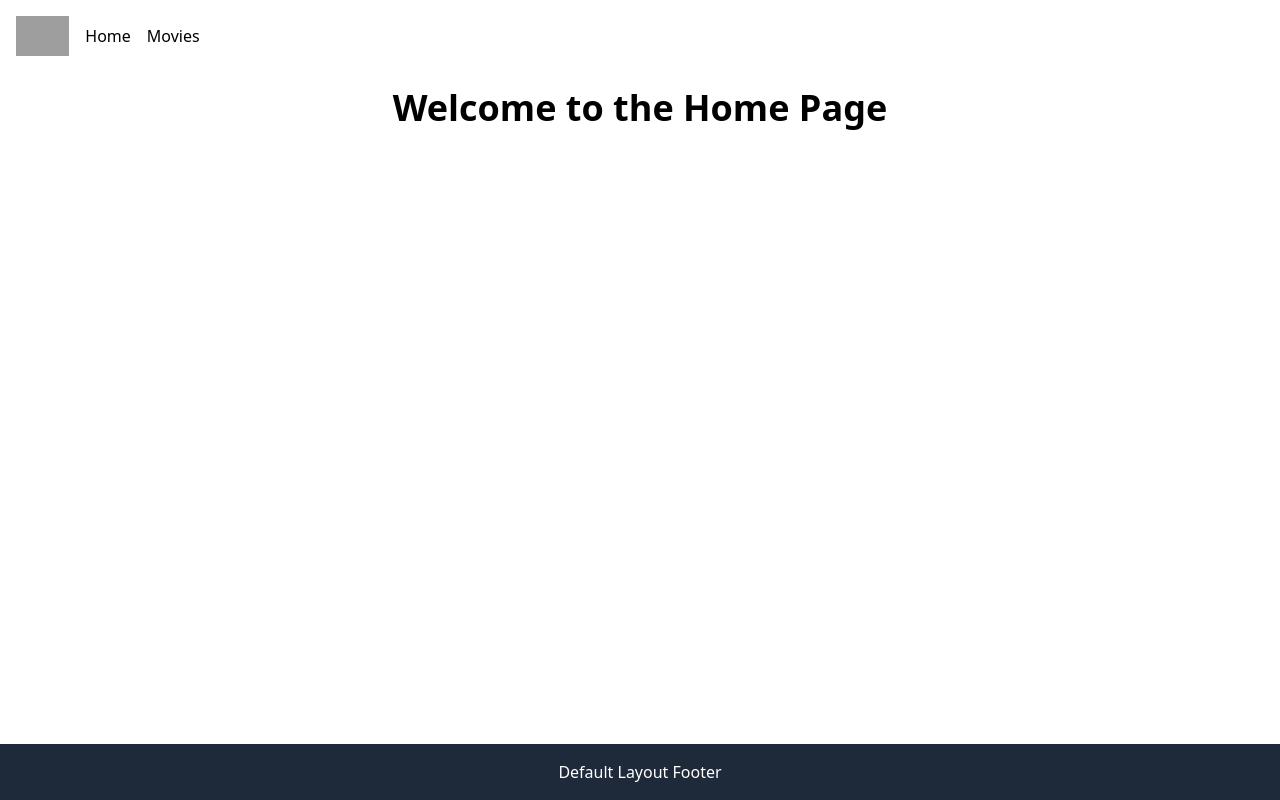
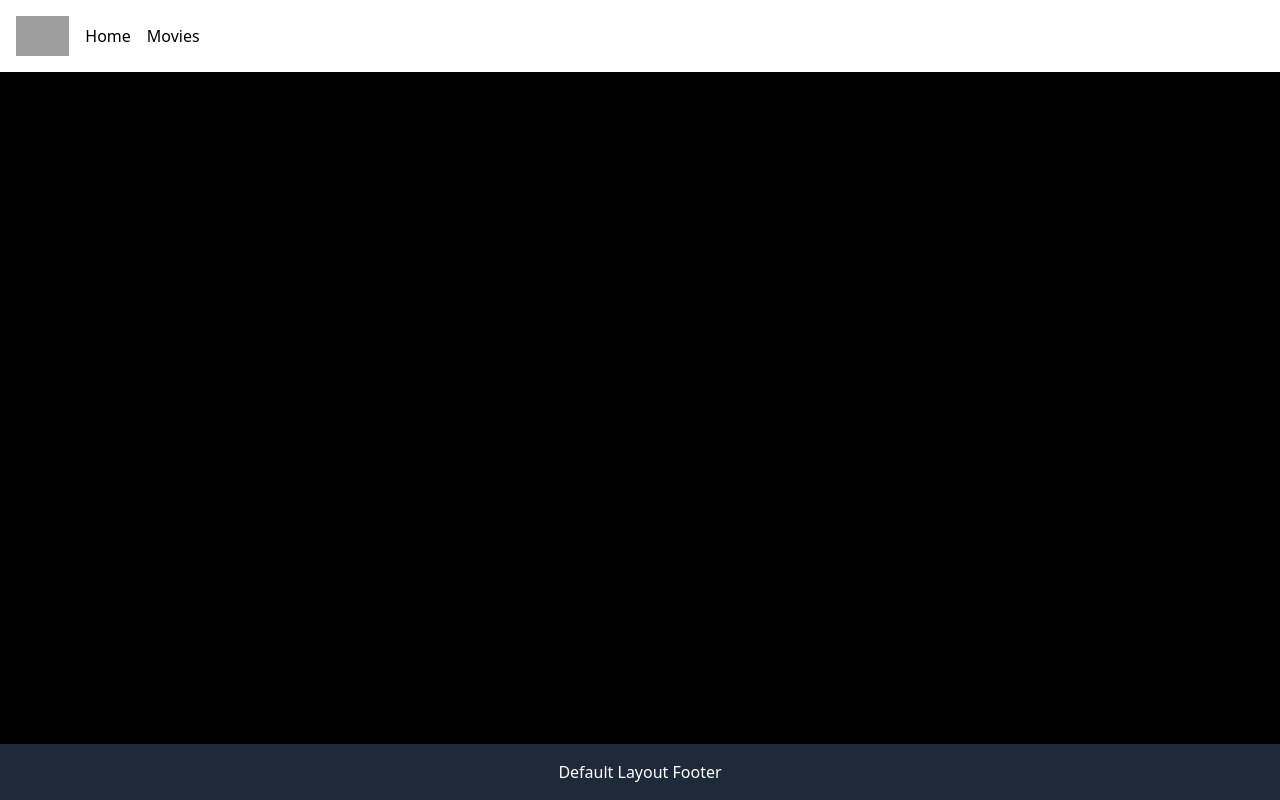
Before and after one commit to thomasraimondi/webapp-react, a React (Vite) app: page / in a window 1280 px wide. Built offline with nearby package versions, Linux system fonts and the light colour scheme; grey boxes are pictures that could not be loaded.

Commit message:
edit default layout

```diff
--- a/src/layouts/DefaultLayout.jsx
+++ b/src/layouts/DefaultLayout.jsx
@@ -6,7 +6,7 @@ export default function DefaultLayout() {
   return (
     <div className="flex flex-col min-h-screen">
       <Header />
-      <main className="flex-grow p-4">
+      <main className="flex-grow p-4 bg-black">
         <Outlet />
       </main>
       <Footer />
```
